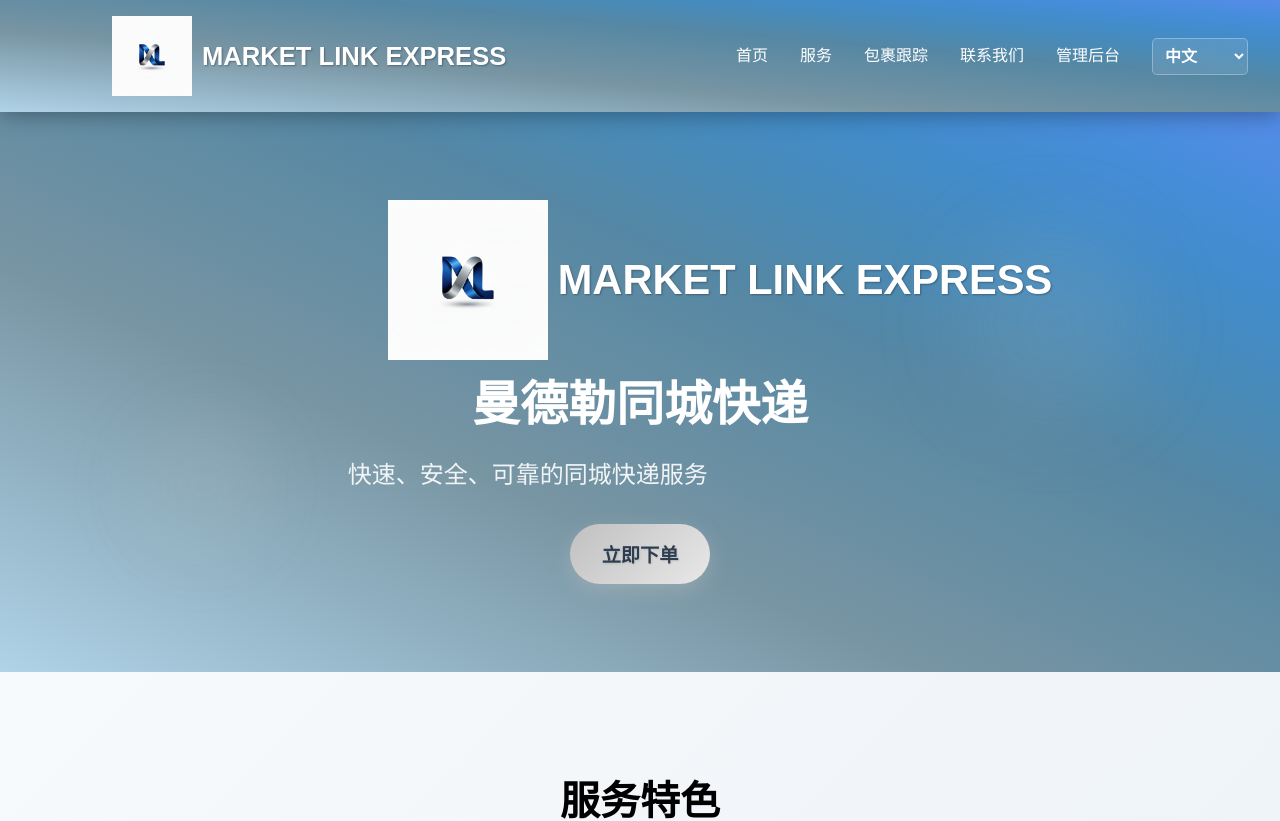
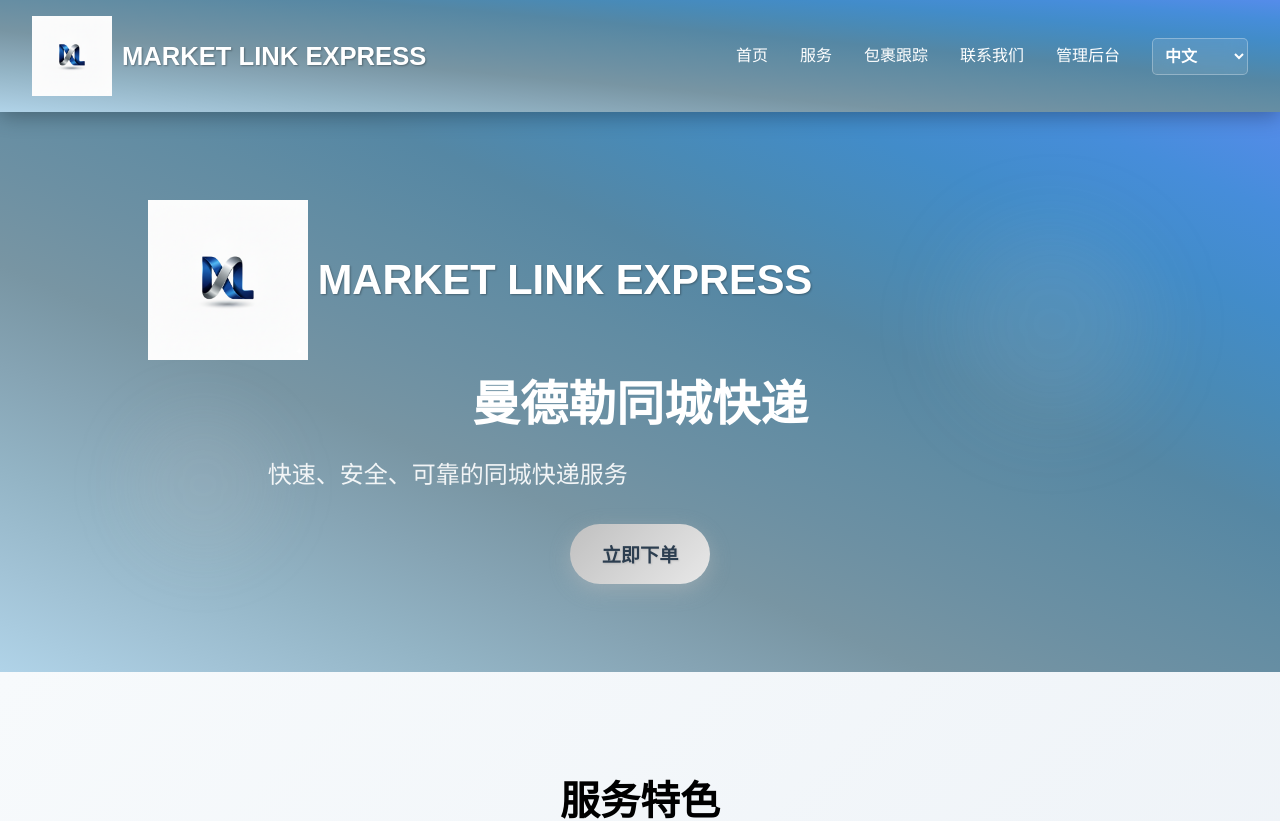
Before and after one commit to huangdelun16-lgtm/ml-express, a React (Create React App) app: page / in a window 1280 px wide. Shown: the top 821 px of the page. Built offline with nearby package versions, Linux system fonts and the light colour scheme; no server answers; the database is empty; the HTML template or start-up script is replaced by a standard one.

Commit message:
Fix logo position - move right by 2 logo distances

```diff
--- a/src/pages/HomePage.tsx
+++ b/src/pages/HomePage.tsx
@@ -424,7 +424,7 @@ const HomePage: React.FC = () => {
           gap: '10px',
           cursor: 'pointer',
           transition: 'opacity 0.3s ease',
-          marginLeft: logoSize // 向左移动一个LOGO的距离
+          marginRight: `calc(${logoSize} * 2)` // 向右移动2个LOGO的距离
         }}
         onClick={() => window.location.href = '/'}
         onMouseOver={(e) => e.currentTarget.style.opacity = '0.8'}
```
